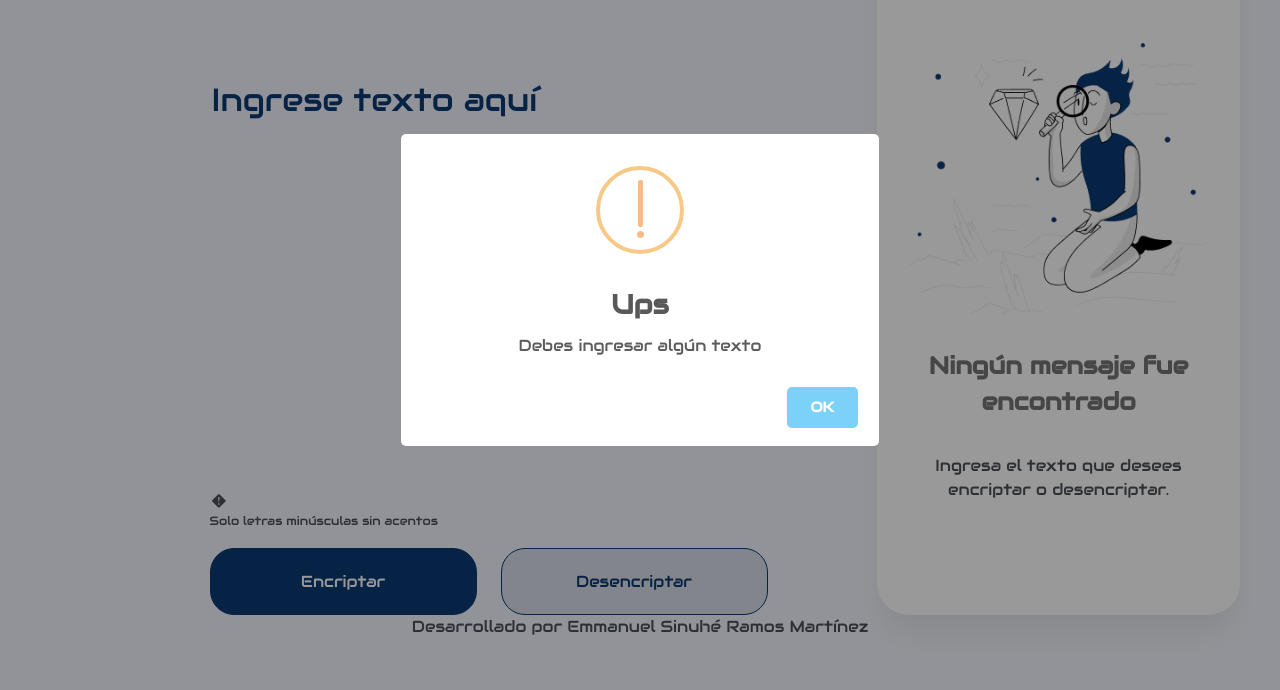
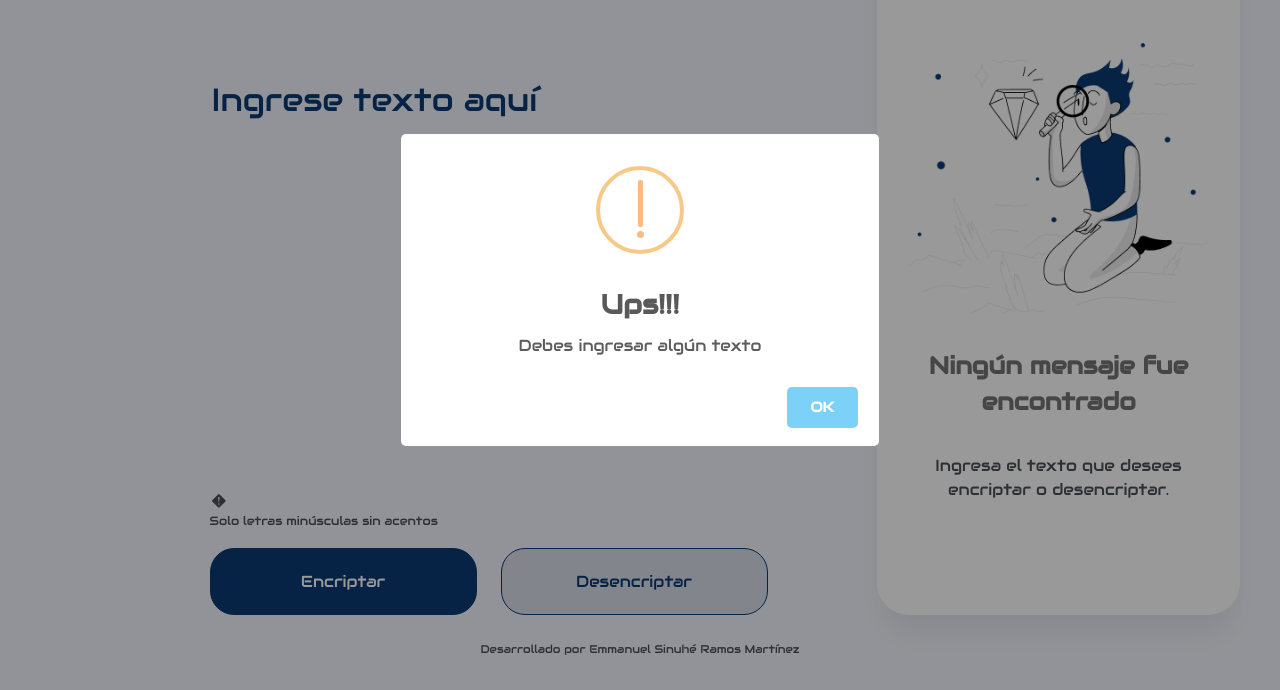
Before and after one commit to AmadeusRamos/codificador_ONE_Alura, a plain HTML site: page index.html in a window 1280 px wide. Both pictures are taken after a click on the button "Encriptar". Shown: the part 110-800 px from the top of the page. Drawn offline with nearby package versions, Linux system fonts and the light colour scheme.

Commit message:
actualización de código

```diff
--- a/css/style.css
+++ b/css/style.css
@@ -151,8 +151,11 @@ body {
 .container__creditos {
     color: var(--color-darkgray);
     display: flex;
+    flex-direction: column;
     justify-content: center;
-    font-size: 16px;
+    font-size: 70%;
+    align-items: center;
+    padding: 2%;
 }
 
 @media screen and (max-width: 800px) {
--- a/js/script.js
+++ b/js/script.js
@@ -51,7 +51,7 @@ botonEncriptar.addEventListener("click", () => {
     if (texto != "") {
         replace(encriptar(texto));
     } else {
-        swal("Ups", "Debes ingresar algún texto", "warning");
+        swal("Ups!!!", "Debes ingresar algún texto", "warning");
         reset();
     }
 });
@@ -71,7 +71,7 @@ botonDesencriptar.addEventListener("click", () => {
     if (texto != "") {
         replace(desencriptar(texto));
     } else {
-        swal("Ups", "Debes ingresar algún texto", "warning");
+        swal("Ups!!!", "Debes ingresar algún texto", "warning");
         reset();
     }
 });
```
